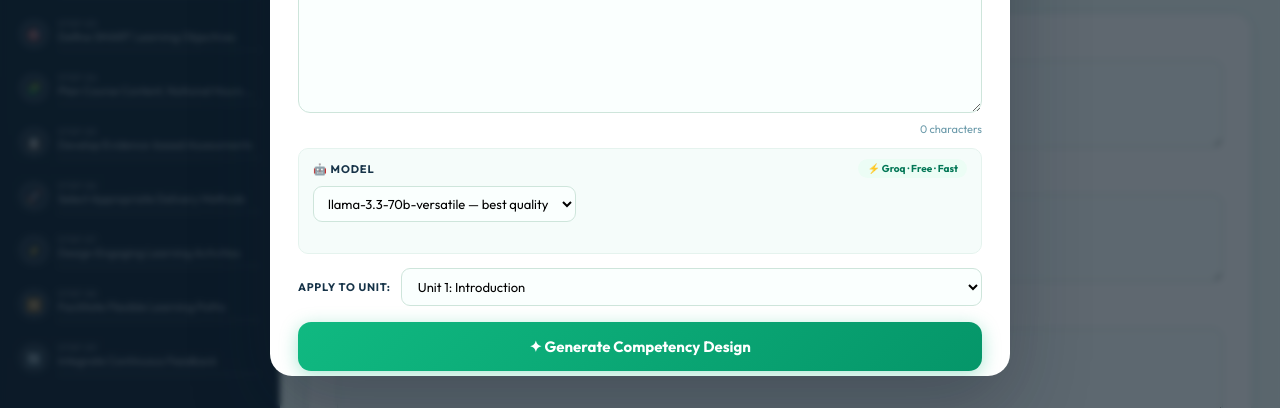
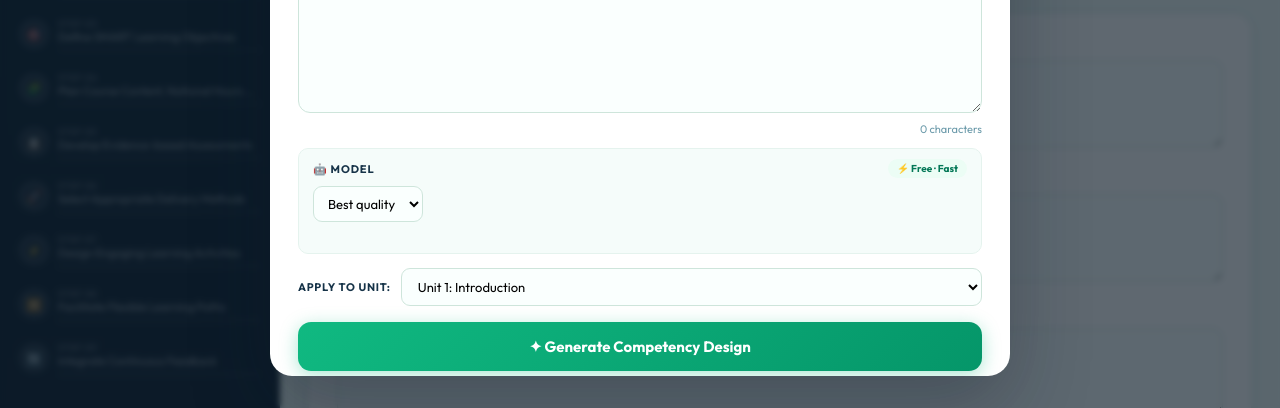
Before and after one commit to mikeade3000/CompetencyPathOthers, a website: page index.html in a window 1280 px wide. Both pictures are taken after a click on the button "Import Write-up". Shown: the part 392-800 px from the top of the page. Drawn offline with Linux system fonts and the light colour scheme.

Commit message:
Update model selector options and badge text

```diff
--- a/index.html
+++ b/index.html
@@ -546,13 +546,13 @@ main::-webkit-scrollbar-thumb{background:#c7dde4;border-radius:8px}
       <div class="model-selector-row">
         <div class="model-selector-top">
           <span class="model-selector-label">🤖 Model</span>
-          <span class="api-key-badge" style="font-size:10px;padding:3px 9px;background:var(--teal-xlight);color:var(--teal-dark);border-radius:999px;font-weight:700">⚡ Groq · Free · Fast</span>
+          <span class="api-key-badge" style="font-size:10px;padding:3px 9px;background:var(--teal-xlight);color:var(--teal-dark);border-radius:999px;font-weight:700">⚡ Free · Fast</span>
         </div>
         <select class="model-select" id="groqModelSelect">
-          <option value="llama-3.3-70b-versatile">llama-3.3-70b-versatile — best quality</option>
-          <option value="llama-3.1-8b-instant">llama-3.1-8b-instant — fastest</option>
-          <option value="llama3-70b-8192">llama3-70b-8192 — Llama 3 70B</option>
-          <option value="llama3-8b-8192">llama3-8b-8192 — Llama 3 8B</option>
+          <option value="llama-3.3-70b-versatile">Best quality</option>
+          <option value="llama-3.1-8b-instant">Fastest</option>
+          <option value="llama3-70b-8192">Option 1</option>
+          <option value="llama3-8b-8192">Option 2</option>
         </select>
         <div class="model-status" id="groqModelStatus"></div>
       </div>
```
